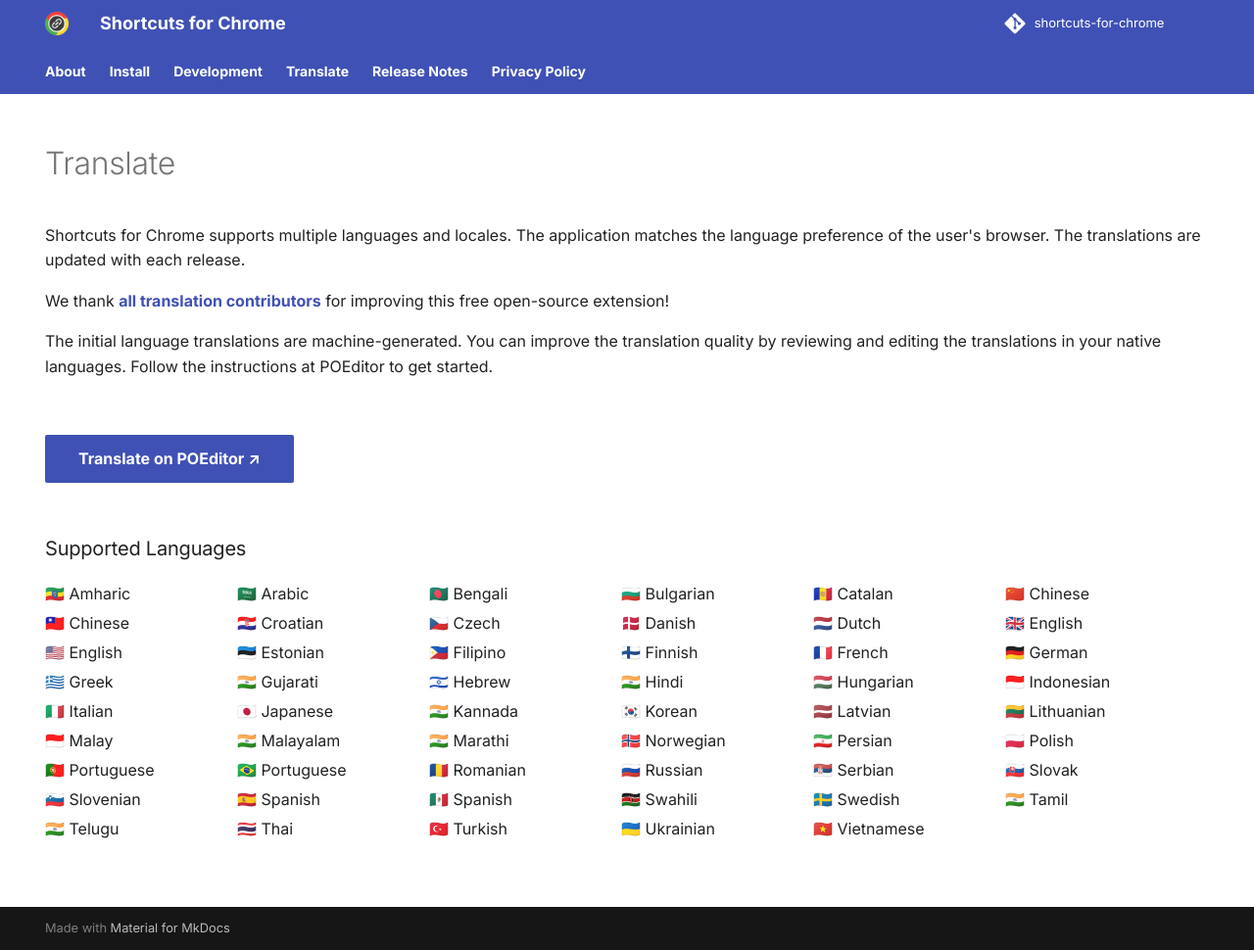
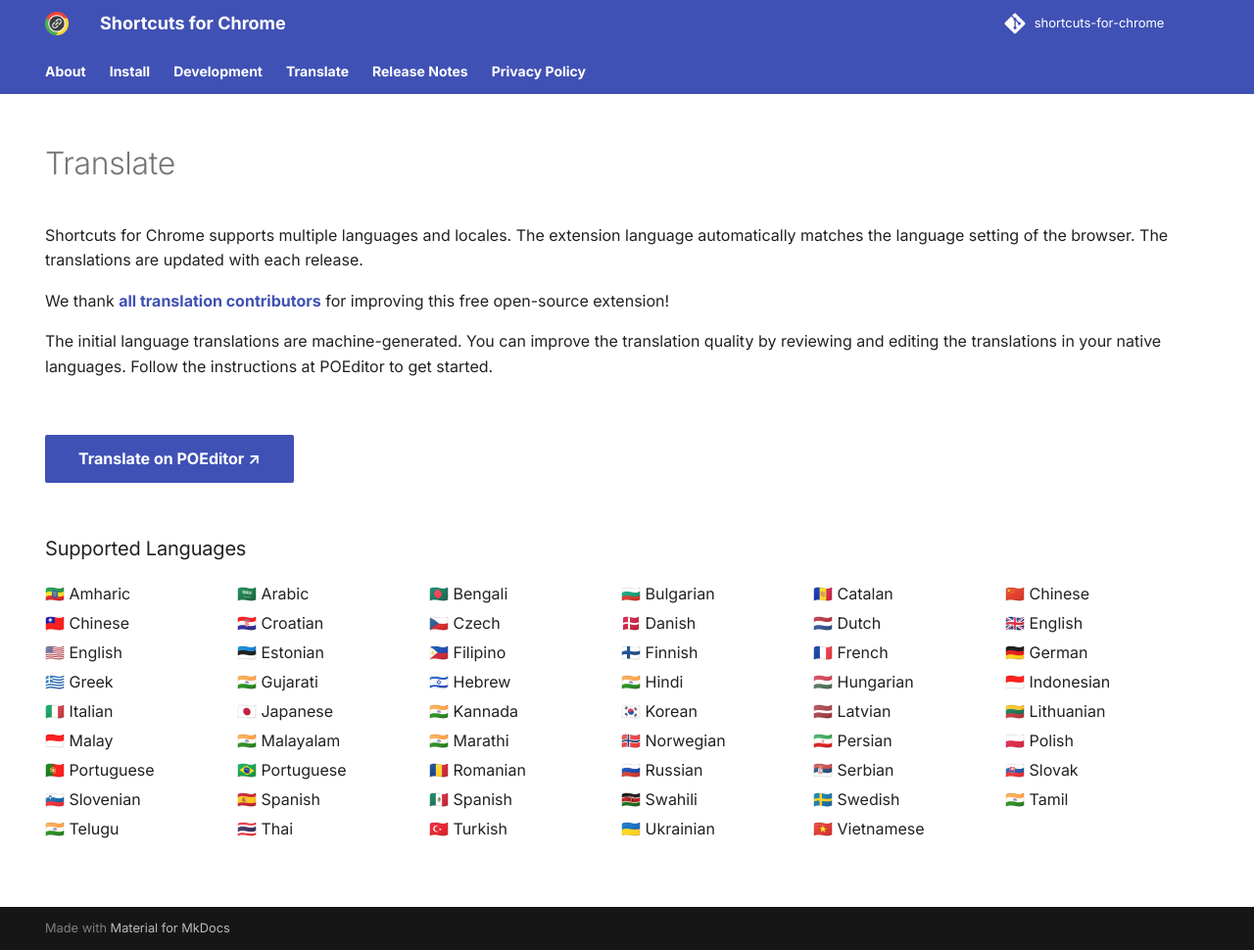
Before and after one commit to MobileFirstLLC/shortcuts-for-chrome, an MkDocs documentation site: the page built from docs/docs/translate.md, in a window 1280 px wide and 970 px high. Shown: the whole window at 98% size. Built offline with MkDocs 1.6.1 and Material for MkDocs 9.7.7, drawn with Linux system fonts in a browser that asks for light colours; comment, search, counter and statistics services are not loaded.

Commit message:
edit docs

```diff
--- a/docs/docs/translate.md
+++ b/docs/docs/translate.md
@@ -5,7 +5,7 @@
 ---
 
 Shortcuts for Chrome supports multiple languages and locales.
-The application matches the language preference of the user's browser.
+The extension language automatically matches the language setting of the browser.
 The translations are updated with each release.
 
 We thank [**all translation contributors**](https://poeditor.com/contributors/project?id_project=440791)
```
